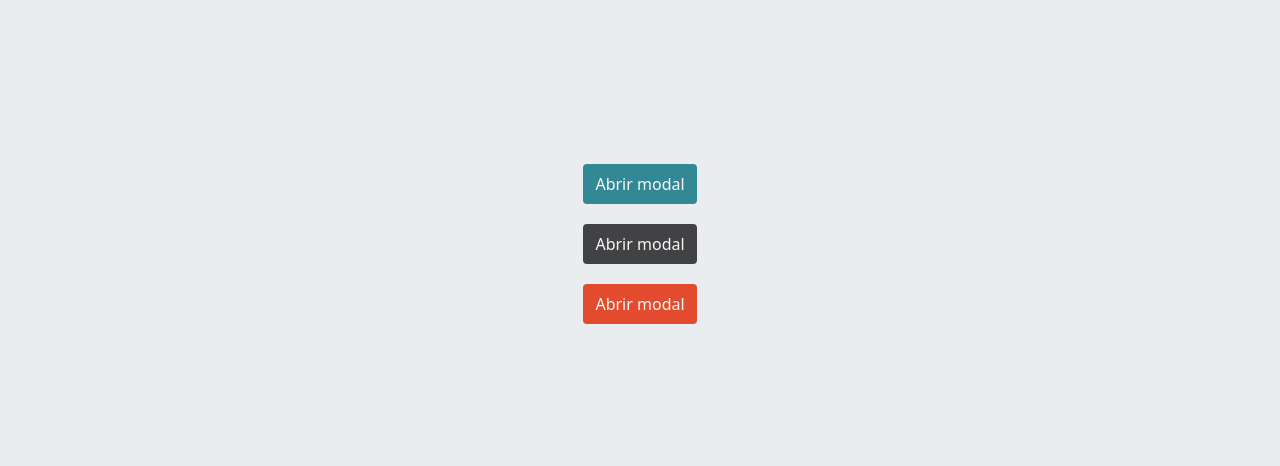
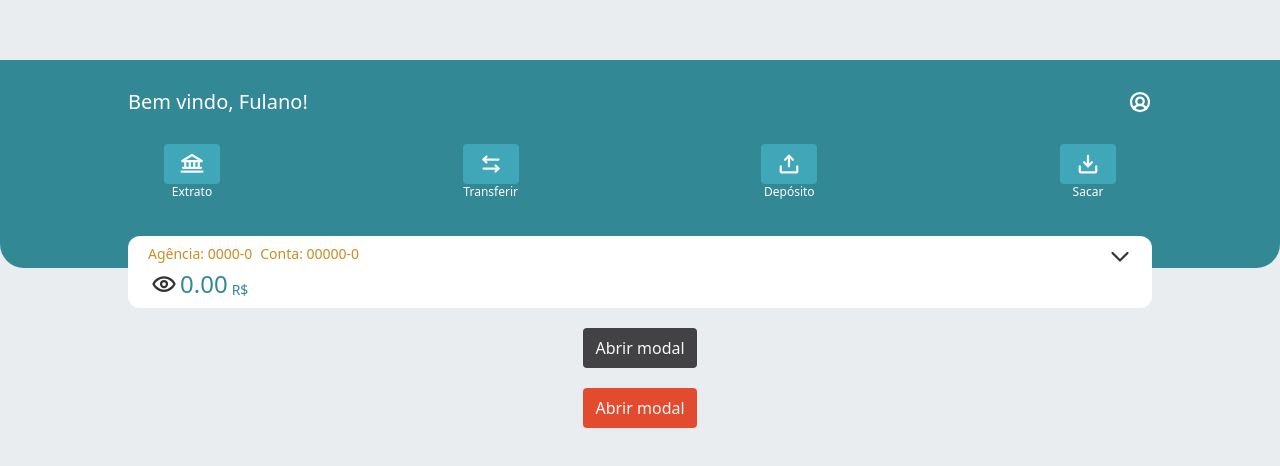
Before and after one commit to LuanRaabe/alphabunker, a React (Vite) app in the folder frontend/: page /deposit in a window 1280 px wide. Shown: the part 156-622 px from the top of the page. Built offline with nearby package versions, Linux system fonts and the light colour scheme.

Commit message:
adicionando menu provider

```diff
--- a/frontend/src/App.tsx
+++ b/frontend/src/App.tsx
@@ -1,5 +1,6 @@
 import { useState } from 'react';
 import { BrowserRouter } from 'react-router-dom';
+import { MenuProvider } from './providers/MenuProviders';
 
 import { UserProvider } from './providers/UserProvider';
 import { Router } from './routes/routes';
@@ -19,7 +20,9 @@ export const App = () => {
   return (
     <UserProvider>
       <BrowserRouter>
-        <Router />
+        <MenuProvider>
+          <Router />
+        </MenuProvider>
       </BrowserRouter>
     </UserProvider>
   );
--- a/frontend/src/components/Menu.tsx
+++ b/frontend/src/components/Menu.tsx
@@ -12,8 +12,8 @@ import { useNavigate } from 'react-router-dom';
 
 interface MenuProps {
   username: string;
-  userphoto: string;
-  extract: string;
+  userphoto?: string;
+  extract: number;
   agencyNumber: string;
   accountNumber: string;
 }
@@ -32,42 +32,52 @@ export function Menu(props: MenuProps) {
   const navigate = useNavigate();
 
   return (
-    <div className="flex flex-col">
-      <div className="flex flex-row">
-        <span onClick={() => navigate('/profile')}>
-          Bem vindo, {props.username}!
-        </span>
-        <UserCircle weight="bold" className="w-6 h-6 text-icon-dark-200" />
+    <div
+      className="relative flex flex-col items-center
+      w-full h-52
+      bg-header-menu rounded-b-3xl
+      text-white"
+    >
+      <div className="flex flex-row items-center justify-between my-7 w-4/5">
+        <span className="text-xl">Bem vindo, {props.username}!</span>
+        <UserCircle
+          weight="bold"
+          className="w-6 h-6"
+          onClick={() => navigate('/profile')}
+        />
       </div>
-      <div className="flex flex-row">
+      <div className="flex flex-row justify-between w-9/12">
         <SectionButton title="Extrato" onClick={() => navigate('/extract')}>
-          <Bank weight="bold" className="w-6 h-6 text-icon-dark-200" />
+          <Bank weight="bold" className="w-6 h-6" />
         </SectionButton>
         <SectionButton title="Transferir" onClick={() => navigate('/transfer')}>
-          <ArrowsLeftRight
-            weight="bold"
-            className="w-6 h-6 text-icon-dark-200"
-          />
+          <ArrowsLeftRight weight="bold" className="w-6 h-6" />
         </SectionButton>
         <SectionButton title="Depósito" onClick={() => navigate('/deposit')}>
-          <UploadSimple weight="bold" className="w-6 h-6 text-icon-dark-200" />
+          <UploadSimple weight="bold" className="w-6 h-6" />
         </SectionButton>
         <SectionButton title="Sacar" onClick={() => navigate('/withdraw')}>
-          <DownloadSimple
-            weight="bold"
-            className="w-6 h-6 text-icon-dark-200"
-          />
+          <DownloadSimple weight="bold" className="w-6 h-6" />
         </SectionButton>
       </div>
-      <div className="flex flex-col">
-        <div className="flex flex-row">
-          <span>Agência: {props.agencyNumber}</span>
-          <span>Conta: {props.accountNumber}</span>
+      <div className="absolute -bottom-10 flex flex-col w-4/5 rounded-xl px-5 py-2 bg-white">
+        <div className="flex flex-row justify-between">
+          <div className="flex flex-row">
+            <span className="text-header-gold text-sm mr-2">
+              Agência: {props.agencyNumber}
+            </span>
+            <span className="text-header-gold text-sm">
+              Conta: {props.accountNumber}
+            </span>
+          </div>
           <CaretDown weight="bold" className="w-6 h-6 text-icon-dark-200" />
         </div>
-        <div className="flex flex-row">
-          <Eye weight="bold" className="w-6 h-6 text-icon-dark-200" />
-          <span>{props.extract}R$</span>
+        <div className="flex flex-row items-center text-brand-base">
+          <Eye weight="bold" className="w-6 h-6 mx-1 text-icon-dark-200" />
+          <div className="flex flex-row items-end">
+            <span className="text-2xl mr-1">{props.extract.toFixed(2)}</span>
+            <span className="text-sm">R$</span>
+          </div>
         </div>
       </div>
     </div>
--- a/frontend/src/components/SectionButton.tsx
+++ b/frontend/src/components/SectionButton.tsx
@@ -19,15 +19,15 @@ interface SectionButtonProps {
 
 export function SectionButton(props: SectionButtonProps) {
   return (
-    <div className="flex flex-col items-center">
+    <div className="flex flex-col items-center mx-1">
       <button
-        className={`h-10 px-3 text-btn-text rounded ${props.className}`}
+        className={`flex items-center justify-center h-10 w-14 text-btn-text rounded icon-light ${props.className}`}
         type="button"
         onClick={props.onClick}
       >
         {props.children}
       </button>
-      {props.title}
+      <span className="text-xs">{props.title}</span>
     </div>
   );
 }
--- /dev/null
+++ b/frontend/src/providers/MenuProviders.tsx
@@ -0,0 +1,37 @@
+import { ReactNode, createContext, useState, useContext } from 'react';
+import { Menu } from '../components/Menu';
+
+export const MenuContext = createContext({
+  showMenu: false,
+  toggleMenu: (p: boolean) => console.log(p),
+});
+
+interface MenuProviderTypes {
+  children: ReactNode;
+}
+
+export const MenuProvider = ({ children }: MenuProviderTypes) => {
+  const [showMenu, setShowMenu] = useState<boolean>(false);
+
+  function toggleMenu(state: boolean) {
+    setShowMenu(state);
+  }
+
+  return (
+    <MenuContext.Provider value={{ showMenu, toggleMenu }}>
+      <>
+        {showMenu && (
+          <Menu
+            username="Fulano"
+            extract={0}
+            agencyNumber="0000-0"
+            accountNumber="00000-0"
+          />
+        )}
+        {children}
+      </>
+    </MenuContext.Provider>
+  );
+};
+
+export const useMenu = () => useContext(MenuContext);
--- a/frontend/src/routes/routes.tsx
+++ b/frontend/src/routes/routes.tsx
@@ -9,38 +9,44 @@ import { Deposit } from '../pages/Deposit';
 import { Withdraw } from '../pages/Withdraw';
 import { Profile } from '../pages/Profile';
 import { Transaction } from '../pages/Transaction';
+import { useMenu } from '../providers/MenuProviders';
 
 interface ChildrenTypes {
+  callback: () => void;
   children: ReactElement;
 }
 
-const Private = ({ children }: ChildrenTypes) => {
+const Private = ({ children, callback }: ChildrenTypes) => {
   const { user } = useUser();
 
   if (!user) {
     return <Navigate to="/home" />;
   }
 
+  callback();
   return children;
 };
 
-const Public = ({ children }: ChildrenTypes) => {
+const Public = ({ children, callback }: ChildrenTypes) => {
   const { user } = useUser();
 
   /* if (user) {
     return <Navigate to="/deposit" />;
   } */
 
+  callback();
   return children;
 };
 
-export const Router = () => (
+export const Router = () => {
+  const { toggleMenu } = useMenu();
+  return (
     <Routes>
       <Route path="/" element={<Navigate to="/home" />} />
       <Route
         path="/home"
         element={
-        <Public>
+          <Public callback={() => toggleMenu(false)}>
             <Home />
           </Public>
         }
@@ -48,7 +54,7 @@ export const Router = () => (
       <Route
         path="/deposit"
         element={
-        <Private>
+          <Private callback={() => toggleMenu(true)}>
             <Deposit />
           </Private>
         }
@@ -56,7 +62,7 @@ export const Router = () => (
       <Route
         path="/extract"
         element={
-        <Private>
+          <Private callback={() => toggleMenu(true)}>
             <Extract />
           </Private>
         }
@@ -64,7 +70,7 @@ export const Router = () => (
       <Route
         path="/transfer"
         element={
-        <Private>
+          <Private callback={() => toggleMenu(true)}>
             <Transfer />
           </Private>
         }
@@ -72,7 +78,7 @@ export const Router = () => (
       <Route
         path="/withdraw"
         element={
-        <Private>
+          <Private callback={() => toggleMenu(true)}>
             <Withdraw />
           </Private>
         }
@@ -80,7 +86,7 @@ export const Router = () => (
       <Route
         path="/profile"
         element={
-        <Private>
+          <Private callback={() => toggleMenu(false)}>
             <Profile />
           </Private>
         }
@@ -90,3 +96,4 @@ export const Router = () => (
       <Route path="*" element={<h1 className="text-white">Error 404</h1>} />
     </Routes>
   );
+};
--- a/frontend/src/styles/global.css
+++ b/frontend/src/styles/global.css
@@ -38,3 +38,15 @@ select {
 .btn-cancel {
   @apply bg-btn-cancel-base hover:bg-btn-cancel-hover;
 }
+
+.bg-header-menu {
+  @apply bg-brand-base;
+}
+
+.icon-light {
+  @apply bg-brand-hover;
+}
+
+.text-gold {
+  @apply text-header-gold;
+}
--- a/package.json
+++ b/package.json
@@ -6,6 +6,7 @@
   "license": "MIT",
   "private": true,
   "scripts": {
-    "dev:web": "cd ./web && yarn dev"
+    "dev:front": "cd ./frontend && yarn dev",
+    "dev:back": "cd ./backend && yarn dev"
   }
 }
```
Also changed, not shown: 1 other file (tests, documents, lock files or other folders). Lines whose indentation alone changed are shown as unchanged.
